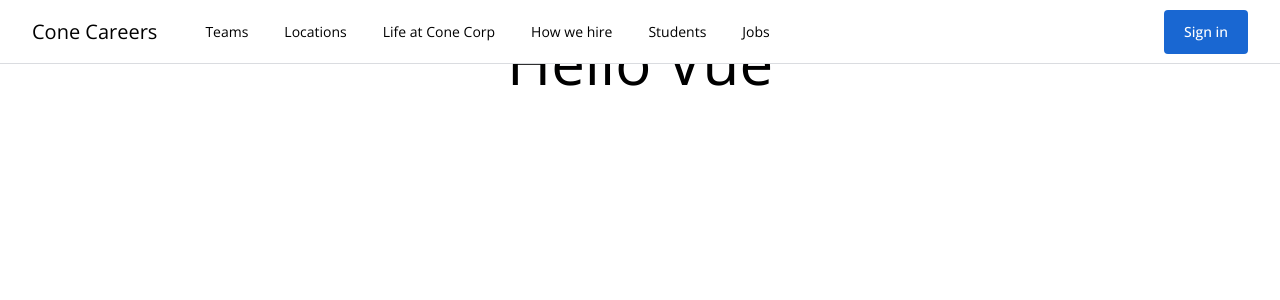
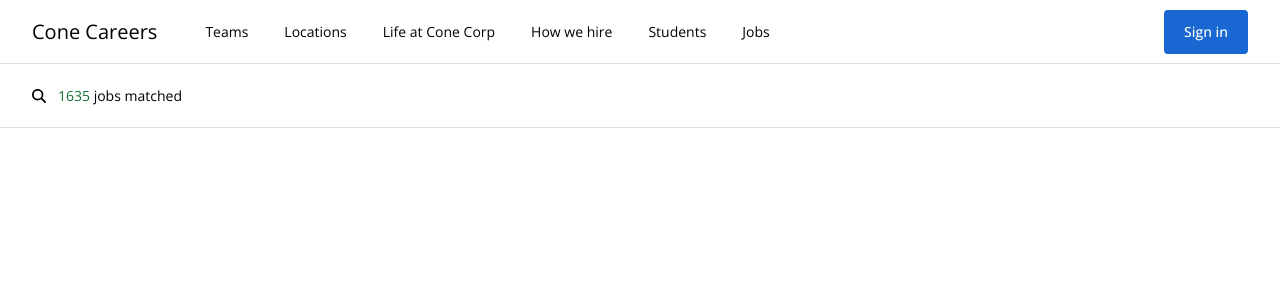
Before and after one commit to szyszkoit/job-search, a Vue app: page / in a window 1280 px wide. Shown: the top 300 px of the page. Built offline with nearby package versions, Linux system fonts and the light colour scheme.

Commit message:
Adding subnav component displaying search jobs matched

```diff
--- a/package.json
+++ b/package.json
@@ -12,6 +12,9 @@
     "format": "prettier --write src/"
   },
   "dependencies": {
+    "@fortawesome/fontawesome-svg-core": "^6.5.2",
+    "@fortawesome/free-solid-svg-icons": "^6.5.2",
+    "@fortawesome/vue-fontawesome": "^3.0.8",
     "vue": "^3.4.29"
   },
   "devDependencies": {
--- a/src/components/MainNav.vue
+++ b/src/components/MainNav.vue
@@ -16,6 +16,7 @@
           <profile-image v-else />
         </div>
       </div>
+      <the-subnav />
     </div>
   </header>
 </template>
@@ -23,12 +24,14 @@
 <script>
 import ActionButton from "@/components/ActionButton.vue"
 import ProfileImage from "@/components/ProfileImage.vue"
+import TheSubnav from "@/components/TheSubnav.vue"
 
 export default {
   name: "MainNav",
   components: {
     ActionButton,
-    ProfileImage
+    ProfileImage,
+    TheSubnav
   },
   data() {
     return {
--- /dev/null
+++ b/src/components/TheSubnav.vue
@@ -0,0 +1,13 @@
+<template>
+  <div class="h-16 w-full border-b border-solid border-brand-gray-1 bg-white">
+    <div class="flex h-full items-center px-8">
+      <font-awesome-icon :icon="['fas', 'search']" class="mr-3" />
+      <span><span class="text-brand-green-1">1635</span> jobs matched</span>
+    </div>
+  </div>
+</template>
+<script>
+export default {
+  name: "TheSubnav"
+}
+</script>
--- a/src/main.js
+++ b/src/main.js
@@ -1,6 +1,11 @@
 import { createApp } from "vue"
+import { FontAwesomeIcon } from "@fortawesome/vue-fontawesome"
+import { library } from "@fortawesome/fontawesome-svg-core"
+import { faS, faSearch } from "@fortawesome/free-solid-svg-icons"
 
 import "@/index.css"
 import App from "@/App.vue"
 
-createApp(App).mount("#app")
+library.add(faSearch)
+
+createApp(App).component("font-awesome-icon", FontAwesomeIcon).mount("#app")
```
Also changed, not shown: 1 other file (tests, documents, lock files or other folders).
